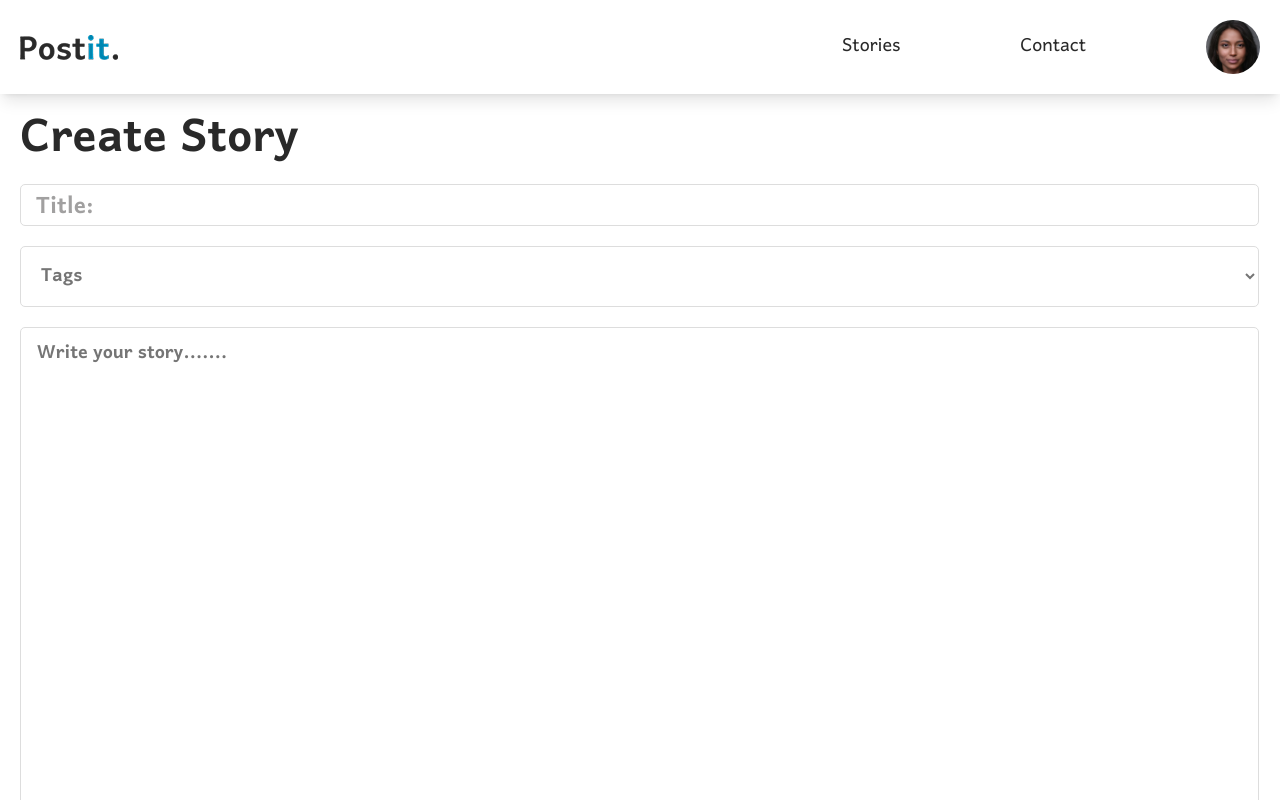
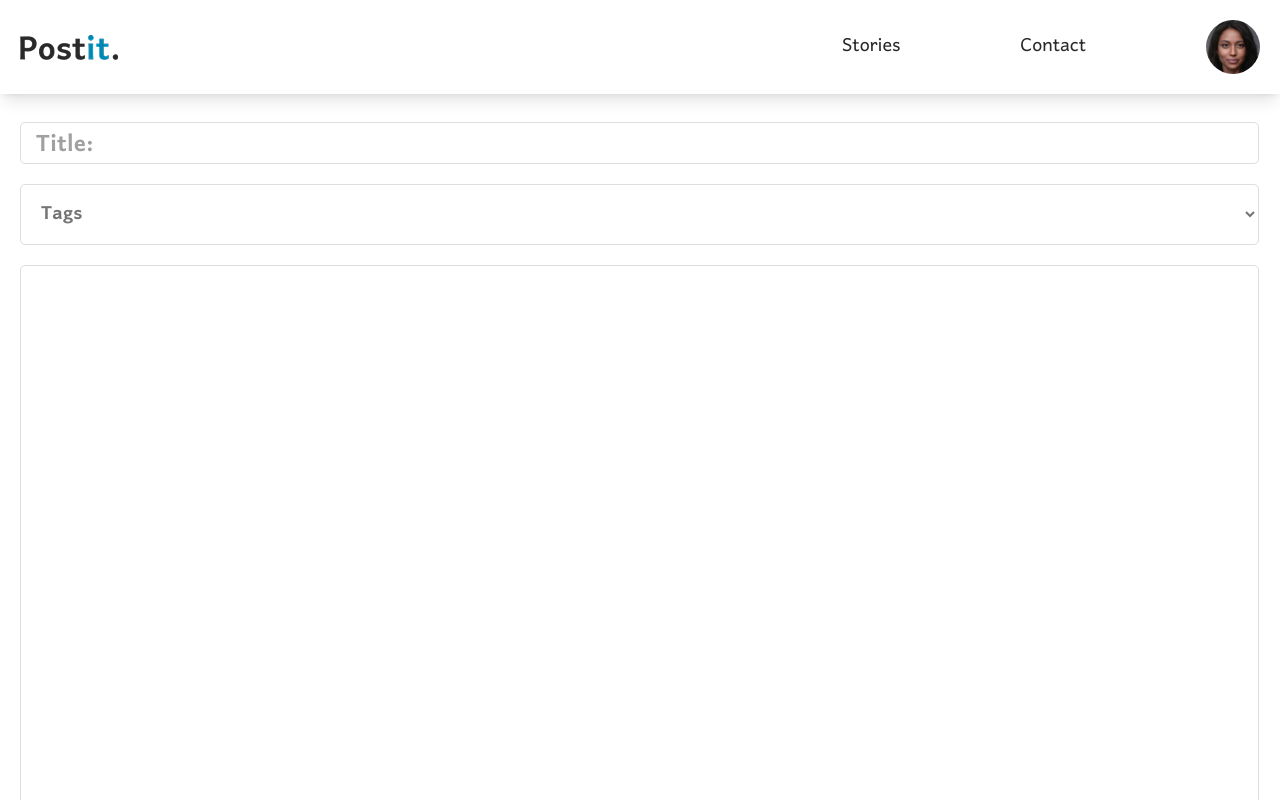
Before and after one commit to YounQsheyex/PostIt-Front-End, a React (Vite) app: page /update-story in a window 1280 px wide. Shown: the top 800 px of the page. Built offline with nearby package versions, Linux system fonts and the light colour scheme.

Commit message:
just saving

```diff
--- a/src/components/UpdateStoryForm.jsx
+++ b/src/components/UpdateStoryForm.jsx
@@ -8,10 +8,7 @@ const UpdateStoryForm = () => {
     setOptions(e.target.value);
   };
   return (
-    <div className="w-sm lg:w-[1240px] mx-auto p-5 lg:p-0">
-      <h1 className="w-[292px] font-[harmattan] font-[700] text-[40px] lg:text-[60px] text-[#292929]">
-        Create Story
-      </h1>
+    <div className="w-sm lg:w-[1240px] mx-auto p-5 lg:p-0 mt-7">
       <form>
         <div className="relative">
           <input
@@ -57,8 +54,7 @@ const UpdateStoryForm = () => {
           ></label>
           <textarea
             id="story"
-            placeholder="Write your story......."
-            className="w-full lg:w-[1239px] h-[568px] rounded-[5px] border-[1px] border-[#dddddd] placeholder:text-[24px] placeholder:font-[700] placeholder:font-[harmattan] placeholder:text-[#757575] px-4 py-2 focus:outline-none"
+            className="w-full lg:w-[1239px] h-[568px] rounded-[5px] border-[1px] border-[#dddddd] px-4 py-2 focus:outline-none"
           ></textarea>
         </div>
         <div className="mt-5 flex items-center justify-center">
```
